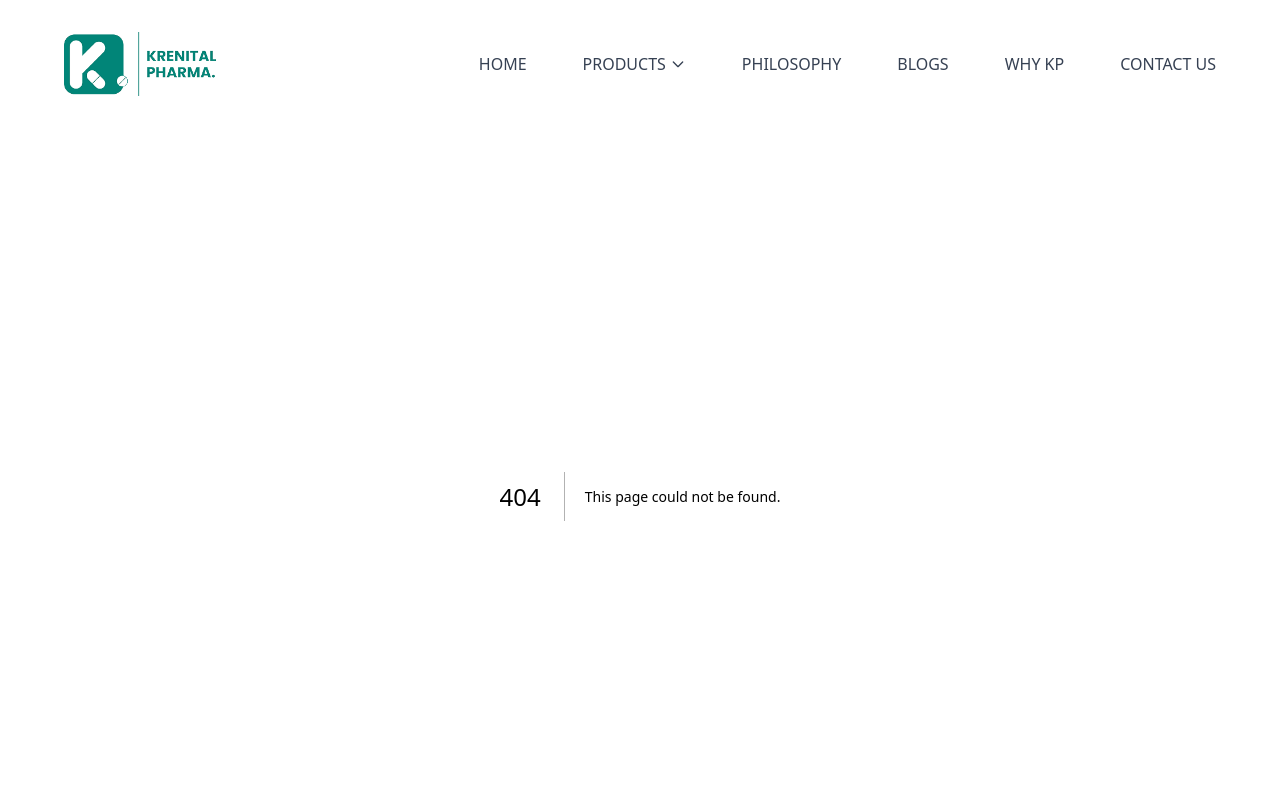
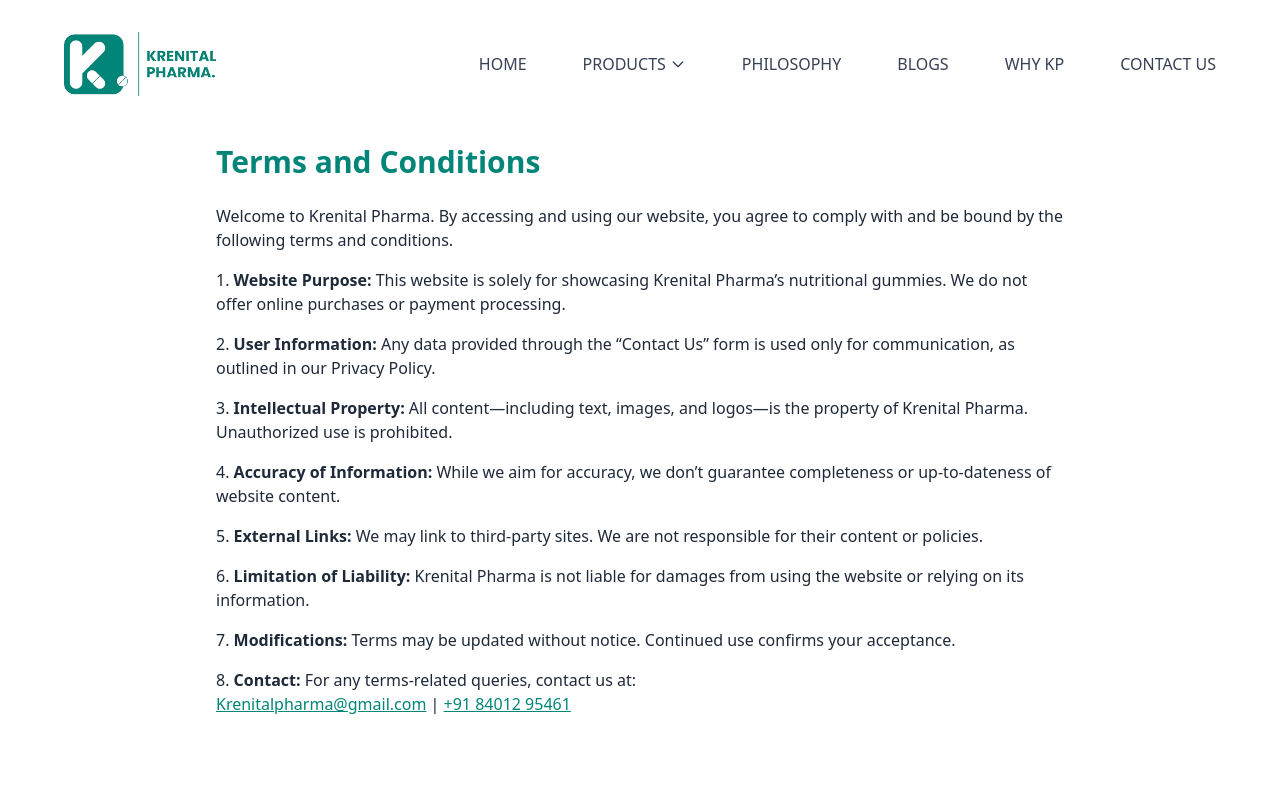
Before and after one commit to YuvrajChauhan1303/freelance-krental-pharma, a Next.js app: page /terms in a window 1280 px wide. Before the commit this address had no page. Shown: the top 800 px of the page. Built offline with nearby package versions, Linux system fonts and the light colour scheme.

Commit message:
added terms and policy page

```diff
--- /dev/null
+++ b/app/(pages)/privacy/page.tsx
@@ -0,0 +1,46 @@
+export default function PrivacyPolicyPage() {
+  return (
+    <main className="bg-white text-gray-800 px-6 py-12 max-w-4xl mx-auto">
+      <h1 className="text-3xl font-bold text-[#018578] mb-6">Privacy Policy</h1>
+      <p className="mb-4">
+        At <strong>Krenital Pharma</strong>, your privacy is very important to
+        us. This website has been developed purely for the purpose of showcasing
+        our range of pharmaceutical gummy products, including our Kids and Adult
+        Gummies. We do not sell products directly through the website, and no
+        online transactions are processed here.
+      </p>
+      <p className="mb-4">
+        We may collect basic personal details such as your name, email address,
+        and phone number only when you voluntarily fill out our “Contact Us”
+        form. This information is used exclusively to respond to your inquiries,
+        provide more information about our products, and maintain professional
+        communication. Your data will never be shared, sold, or used outside of
+        this scope.
+      </p>
+      <p className="mb-4">
+        Krenital Pharma is fully committed to maintaining the confidentiality
+        and security of your information. We follow responsible practices to
+        ensure your personal details are handled with care and respect.
+      </p>
+      <p className="mb-4">
+        <strong>For any questions or concerns:</strong>
+        <br />
+        Email:{" "}
+        <a
+          href="mailto:Krenitalpharma@gmail.com"
+          className="text-[#018578] underline"
+        >
+          Krenitalpharma@gmail.com
+        </a>
+        <br />
+        Phone:{" "}
+        <a href="tel:+918401295461" className="text-[#018578] underline">
+          +91 84012 95461
+        </a>
+        <br />
+        Address: 18-A Parth Agriculture, Near Vankar Samaj Hostel, Hansapur,
+        Patan, Gujarat, India
+      </p>
+    </main>
+  );
+}
--- /dev/null
+++ b/app/(pages)/terms/page.tsx
@@ -0,0 +1,63 @@
+export default function TermsPage() {
+  return (
+    <main className="bg-white text-gray-800 px-6 py-12 max-w-4xl mx-auto">
+      <h1 className="text-3xl font-bold text-[#018578] mb-6">
+        Terms and Conditions
+      </h1>
+      <p className="mb-4">
+        Welcome to Krenital Pharma. By accessing and using our website, you
+        agree to comply with and be bound by the following terms and conditions.
+      </p>
+
+      <ol className="list-decimal list-inside space-y-4">
+        <li>
+          <strong>Website Purpose:</strong> This website is solely for
+          showcasing Krenital Pharma’s nutritional gummies. We do not offer
+          online purchases or payment processing.
+        </li>
+        <li>
+          <strong>User Information:</strong> Any data provided through the
+          “Contact Us” form is used only for communication, as outlined in our
+          Privacy Policy.
+        </li>
+        <li>
+          <strong>Intellectual Property:</strong> All content—including text,
+          images, and logos—is the property of Krenital Pharma. Unauthorized use
+          is prohibited.
+        </li>
+        <li>
+          <strong>Accuracy of Information:</strong> While we aim for accuracy,
+          we don’t guarantee completeness or up-to-dateness of website content.
+        </li>
+        <li>
+          <strong>External Links:</strong> We may link to third-party sites. We
+          are not responsible for their content or policies.
+        </li>
+        <li>
+          <strong>Limitation of Liability:</strong> Krenital Pharma is not
+          liable for damages from using the website or relying on its
+          information.
+        </li>
+        <li>
+          <strong>Modifications:</strong> Terms may be updated without notice.
+          Continued use confirms your acceptance.
+        </li>
+        <li>
+          <strong>Contact:</strong> For any terms-related queries, contact us
+          at:
+          <br />
+          <a
+            href="mailto:Krenitalpharma@gmail.com"
+            className="text-[#018578] underline"
+          >
+            Krenitalpharma@gmail.com
+          </a>{" "}
+          |{" "}
+          <a href="tel:+918401295461" className="text-[#018578] underline">
+            +91 84012 95461
+          </a>
+        </li>
+      </ol>
+    </main>
+  );
+}
```
